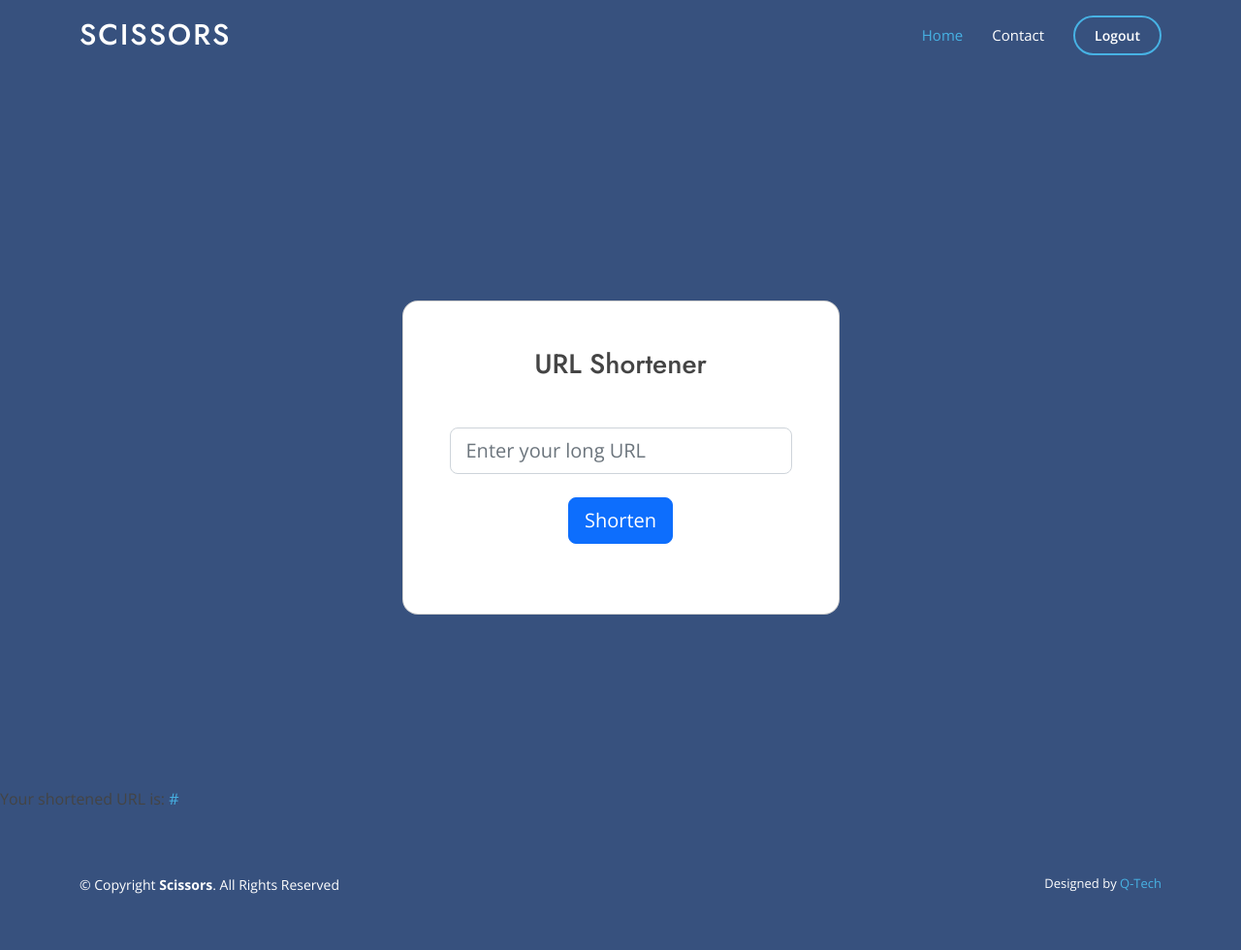
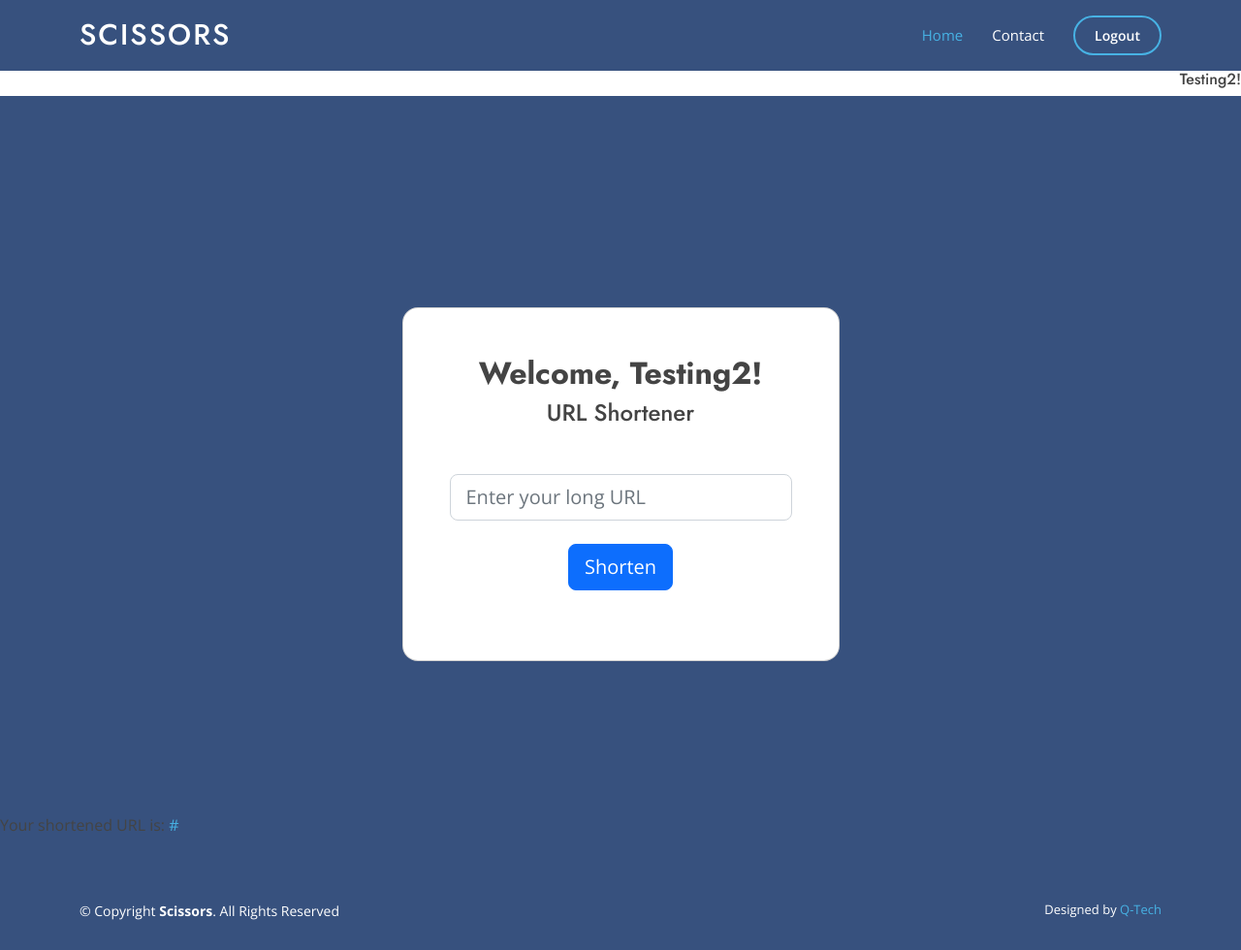
Before and after one commit to Olalekan2040-slack/URL-Shortener, a Flask app: template website/templates/dashboard.html in a window 1280 px wide. Shown: the whole page at 97% size. Before the commit the page ends 922 px from the top, so only its background shows below. Run offline with Flask 3, Linux system fonts and the light colour scheme; a user stored in the database is signed in; tables that the repository leaves empty hold one stand-in row (values such as "Sample post"); the template is opened without the code that fills it: most values are stand-ins (such as "Sample title", 1, 10 or a date in 2020); some libraries are stand-ins or nearby versions.

Commit message:
modified the frontend

```diff
--- a/website/templates/dashboard.html
+++ b/website/templates/dashboard.html
@@ -45,12 +45,11 @@
 
 {%endblock%}
 
-{%block hero%}  {%endblock%}
+{%block hero%} {%endblock%}
 
 {%block content%}
 
-    <!-- <h1>URL Shortener</h1> -->
-
+    <h6 align="right">{{ current_user.username }}!</h6>
     <form method="POST" action="{{ url_for('views.dashboard') }}">
       <section class="vh-100" style="background-color:  #37517e;">
           <div class="container py-5 h-100">
@@ -58,9 +57,9 @@
               <div class="col-12 col-md-8 col-lg-6 col-xl-5">
                 <div class="card shadow-2-strong" style="border-radius: 1rem;">
                   <div class="card-body p-5 text-center">
+                    <h2 align="center"><b>Welcome, {{ current_user.username }}!</b></h2>
 
-
-                    <h3 class="mb-5">URL Shortener</h3>
+                    <h4 class="mb-5">URL Shortener</h4>
                     <div class="form-outline mb-4">
         <input type="text" name="long_url" placeholder="Enter your long URL"  class="form-control form-control-lg" required>
         <br>
@@ -87,4 +86,5 @@
 </body>
 
 {%endblock%}
+
 </html>
--- a/website/templates/result.html
+++ b/website/templates/result.html
@@ -88,6 +88,7 @@
 </table> -->
 
 <p>Need a custom Url? click <a href="{{url_for('views.create_custom_url')}}">here</p>
+
 </div>
 </div>
 </div>
```
Also changed, not shown: website/__init__.py (+7 -2 lines).
